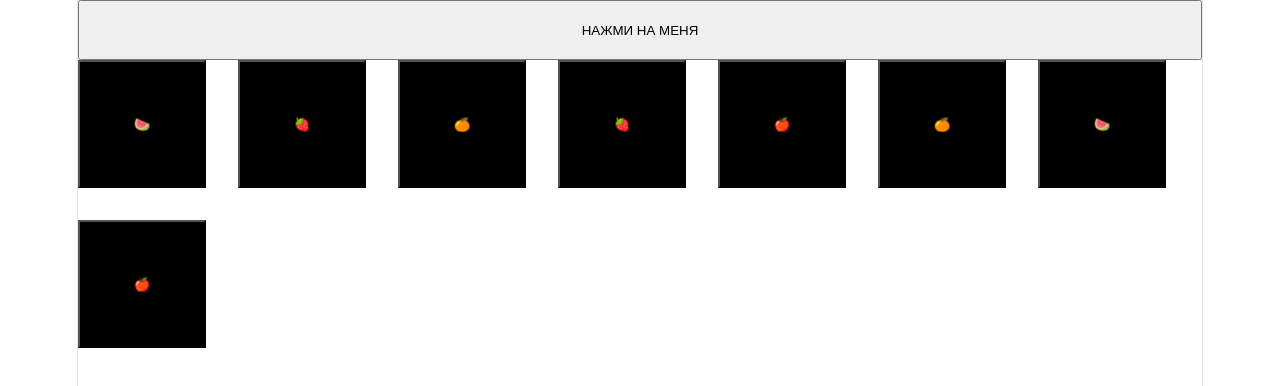
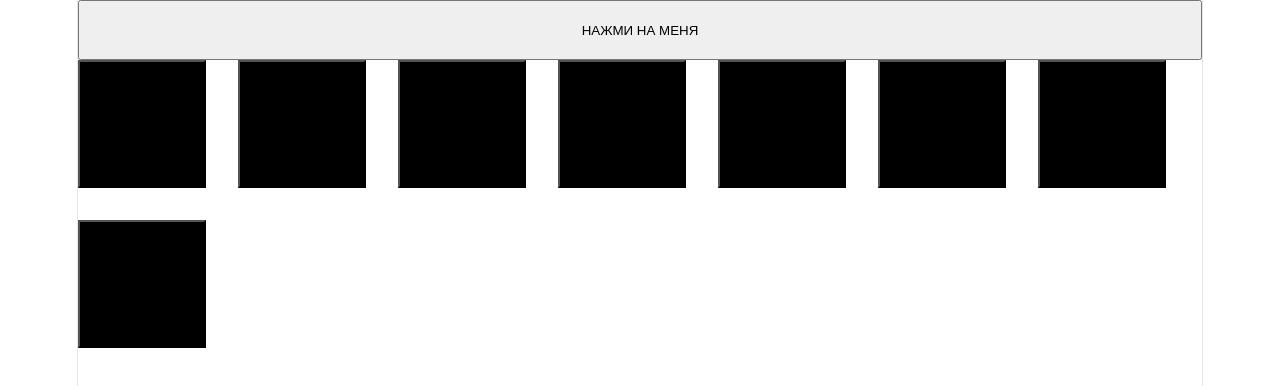
Before and after one commit to Woefulking/Matching-Pairs, a React (Vite) app: page / in a window 1280 px wide. Both pictures are taken after a click on the button "НАЖМИ НА МЕНЯ". Shown: the top 386 px of the page. Built offline with nearby package versions, Linux system fonts and the light colour scheme.

Commit message:
add card flipping logic and win detection

```diff
--- a/src/App.tsx
+++ b/src/App.tsx
@@ -9,12 +9,16 @@ interface cardType {
 }
 
 function App() {
-  const [uniqueCards, setUniqueCards] = useState<cardType[]>([]);
+  const [deck, setDeck] = useState<cardType[]>([]);
+  const uniqueCardsInDeck = new Set(deck.map((card) => card.name));
 
   const [selectedCards, setSelectedCards] = useState<cardType[]>([]);
   const [matchedCards, setMatchedCards] = useState<Set<string>>(new Set());
 
   const isBoardLocked = selectedCards.length === 2;
+  const isWin = deck.length > 0 && matchedCards.size === uniqueCardsInDeck.size;
+
+  console.log(uniqueCardsInDeck);
 
   const allCards: cardType[] = [
     { id: 1, img: '🍎', name: 'apple' },
@@ -52,7 +56,7 @@ function App() {
 
   const handleStart = () => {
     const array = generateGameDeck(allCards, 4);
-    setUniqueCards(array);
+    setDeck(array);
   };
 
   console.log('selected', selectedCards);
@@ -88,9 +92,9 @@ function App() {
       return;
     }
 
-    setSelectedCards([]);
-    // setTimeout(() => {
-    // }, 1000);
+    setTimeout(() => {
+      setSelectedCards([]);
+    }, 1000);
   };
 
   return (
@@ -99,8 +103,11 @@ function App() {
         НАЖМИ НА МЕНЯ
       </button>
       <div className="board">
-        {uniqueCards.map((card, index) => {
+        {deck.map((card, index) => {
+          const isSelected = selectedCards.some((selected) => selected.uniqueId === card.uniqueId);
           const isMatched = matchedCards.has(card.name);
+
+          const isOpened = isSelected || isMatched;
 
           return (
             <button
@@ -109,11 +116,12 @@ function App() {
               key={index}
               onClick={() => handleCardClick(card)}
             >
-              {card.img}
+              {isOpened && card.img}
             </button>
           );
         })}
       </div>
+      {isWin && <div>ПОБЕДА</div>}
     </>
   );
 }
```
